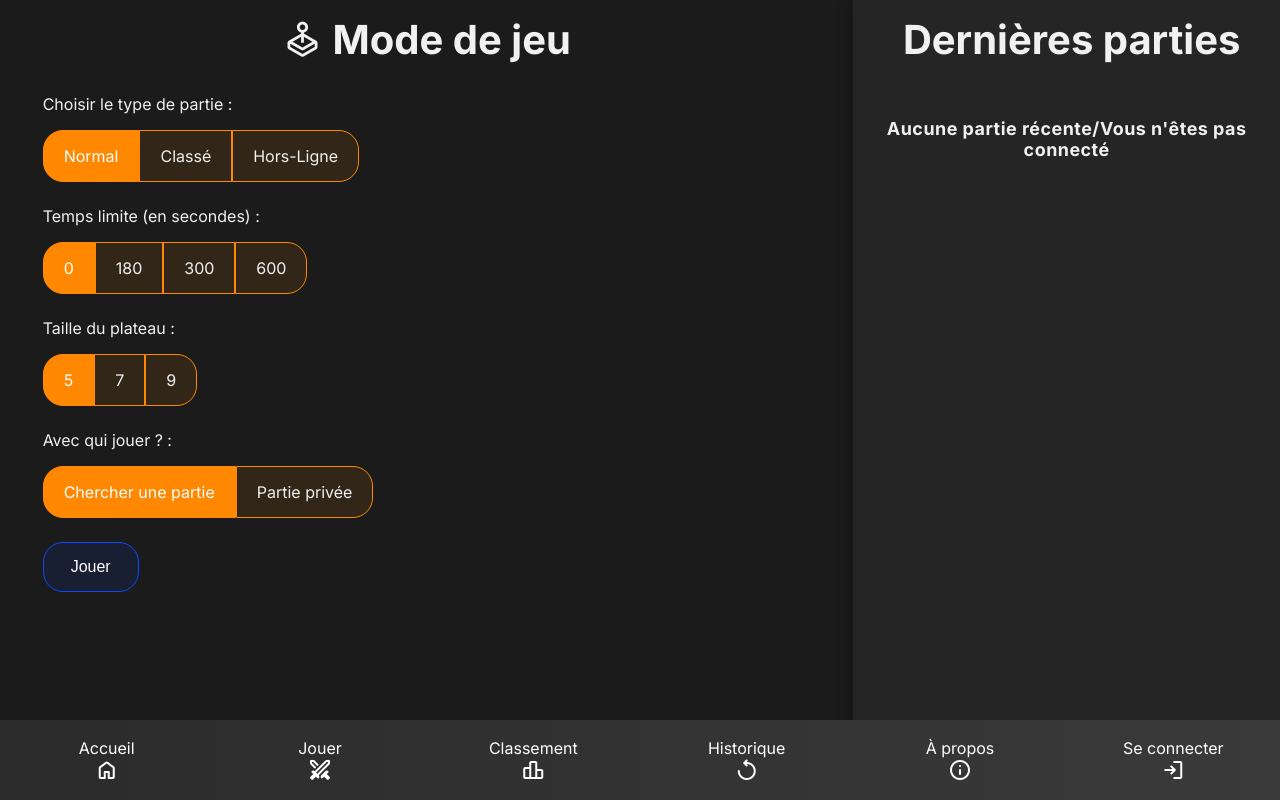
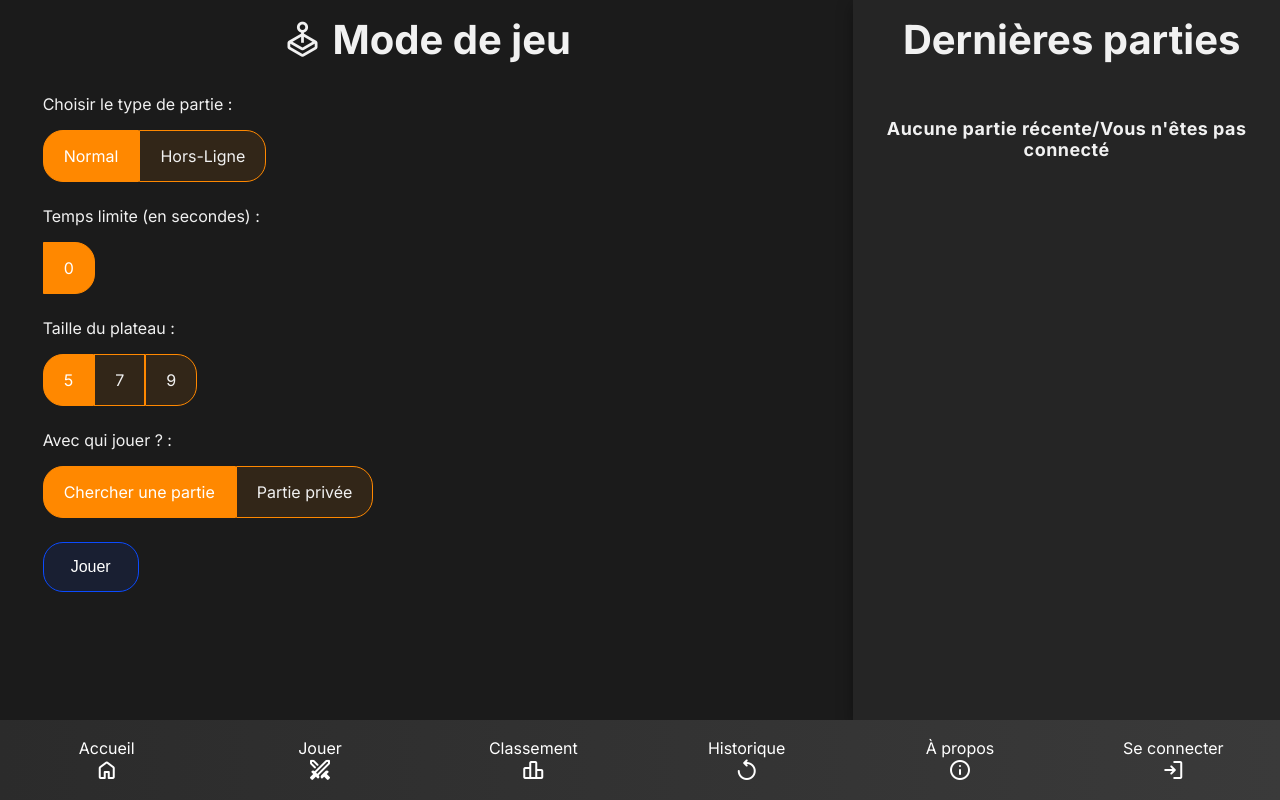
Before and after one commit to Ashokaas/BeeHex, a Next.js app: page /game_mode in a window 1280 px wide. Built offline with nearby package versions, Linux system fonts and the light colour scheme.

Commit message:
JPO patch 2

```diff
--- a/src/app/definitions.ts
+++ b/src/app/definitions.ts
@@ -1,5 +1,5 @@
 export const BOARD_SIZES = [5, 7, 9];
-export const TIME_LIMITS = [0, 180, 300, 600];
+export const TIME_LIMITS = [0];
 
 export type UserId = string;
 export type RoomId = string;
--- a/src/app/game_mode/page.tsx
+++ b/src/app/game_mode/page.tsx
@@ -228,7 +228,7 @@ export default function Home() {
           <RadioButton
             title="Choisir le type de partie"
             varName={gameType}
-            values={["Normal", "Classé", "Hors-Ligne"]}
+            values={["Normal", "Hors-Ligne"]}
             setVar={setGameType}
           />
           <Spacer direction="H" spacing={3} />
--- a/src/app/hex/[gameId]/Algorithm.ts
+++ b/src/app/hex/[gameId]/Algorithm.ts
@@ -16,9 +16,6 @@ export class SimpleGameInstance { // TODO Ajouter un check pour victoire
 		this.moves = moves;
 		this.gridHash = hashGrid(grid);
 	}
-
-
-
 
 	getValidMoves() {
 		const validMoves: Array<Coordinate> = [];
```
